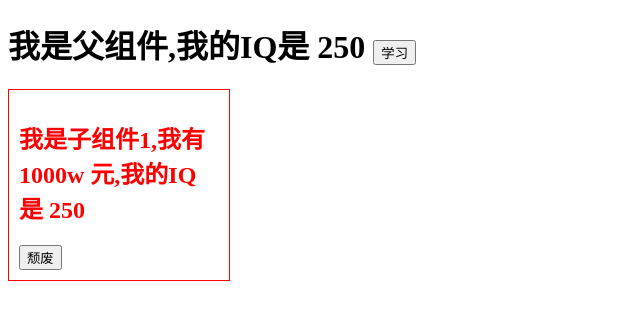
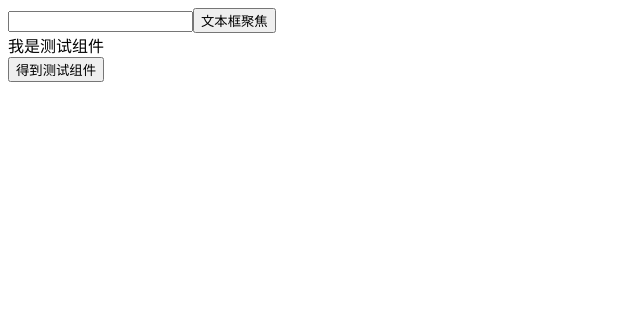
Before and after one commit to ccbjdnn/Vue, a Vue app in the folder vue3/vue3-demo/: page / in a window 1280 px wide. Shown: the top 320 px of the page, without its empty margins (0-640 px from the left). Built offline with nearby package versions, Linux system fonts and the light colour scheme.

Commit message:
模板引用

```diff
--- /dev/null
+++ b/vue3/vue3-demo/src/components/test-com.vue
@@ -0,0 +1,18 @@
+<script setup>
+import { ref } from 'vue'
+const count = ref(999)
+const sayhi = () => {
+  console.log('ciallo!');
+}
+
+//defineExpose设置属性允许访问
+defineExpose({
+  count,
+  sayhi
+})
+
+</script>
+
+<template>
+  <div class="test">我是测试组件</div>
+</template>
--- /dev/null
+++ b/vue3/vue3-demo/src/ref模板应用.vue
@@ -0,0 +1,35 @@
+<script setup>
+import { ref, onMounted } from 'vue'
+import TestCom from '@/components/test-com.vue'
+
+const inputRef = ref(null)
+
+// 组件挂载完成后,才能获取文本框的ref
+onMounted(() => {
+  console.log(inputRef);
+  // inputRef.value.focus()
+})
+const focusInput = () => {
+  inputRef.value.focus()
+}
+
+// 测试组件的ref
+const testRef = ref(null)
+const getTestRef = () => {
+  console.log(`-------------------`);
+  console.log(testRef.value);
+  console.log(testRef.value.count);
+  console.log(testRef.value.sayhi);
+  console.log(`-------------------`);
+}
+
+</script>
+
+<template>
+  <div>
+  <input ref="inputRef" type="text">
+  <button @click="focusInput">文本框聚焦</button>
+  </div>
+  <TestCom ref="testRef"></TestCom>
+  <button @click="getTestRef">得到测试组件</button>
+</template>
```
Also changed, not shown: vue3/vue3-demo/src/main.js (+9 -7 lines).
